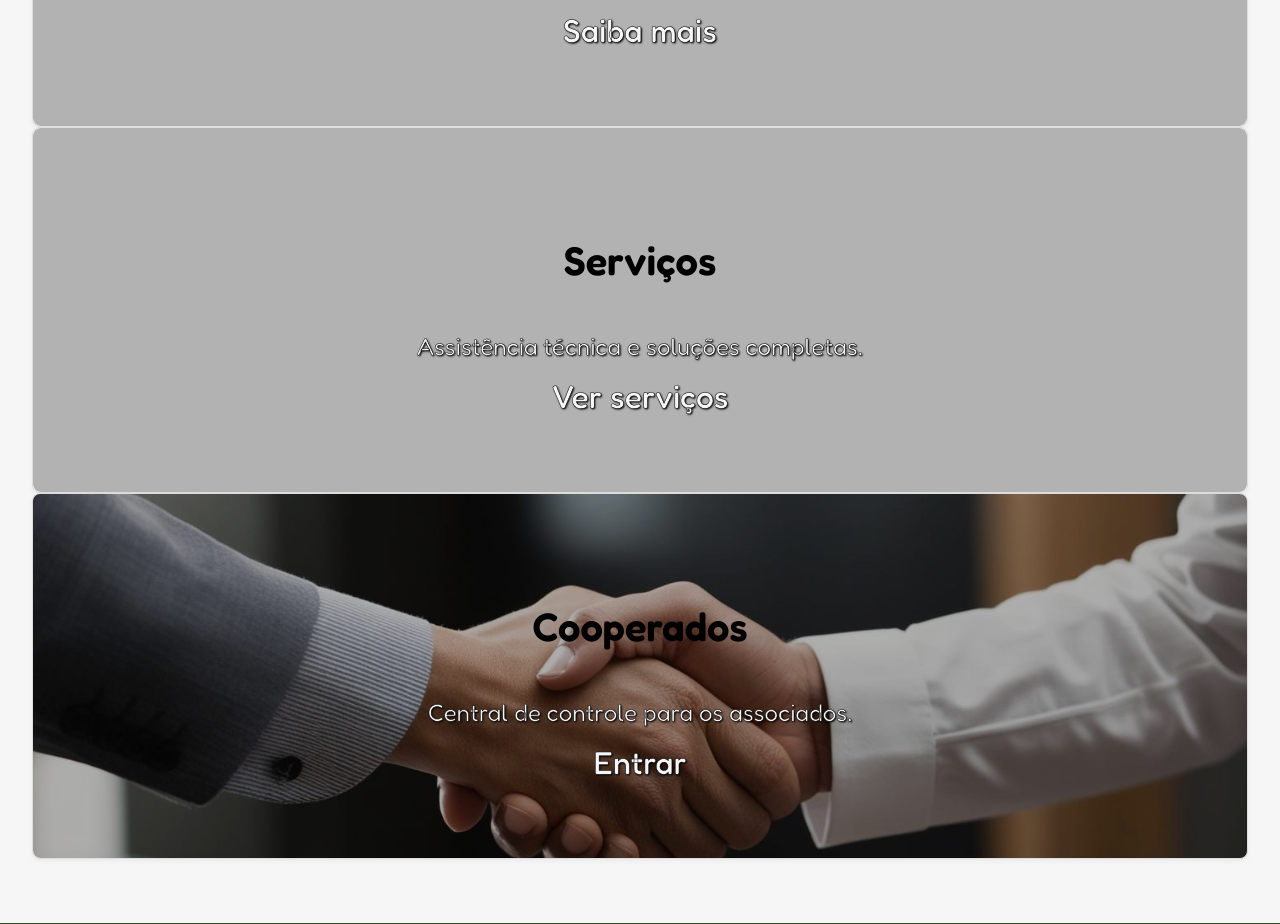
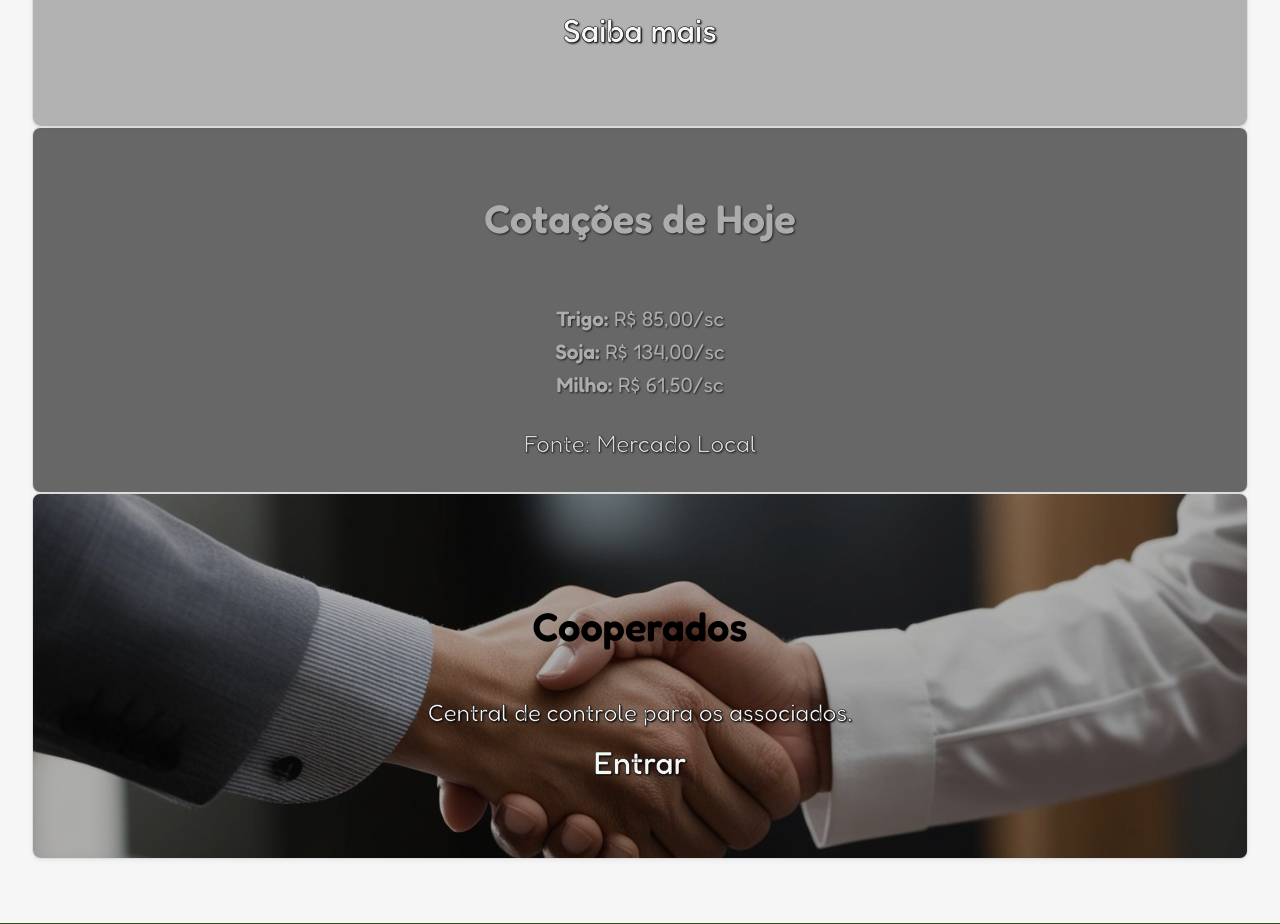
Before and after one commit to YoungNyckolei/tortograo, a plain HTML site: page index.html in a window 1280 px wide. Shown: the part 995-1919 px from the top of the page. Drawn offline with Linux system fonts and the light colour scheme.

Commit message:
cotaçao

```diff
--- a/index.html
+++ b/index.html
@@ -43,10 +43,14 @@
                 <p>Qualidade e confiança para sua lavoura.</p>
                 <a href="produto.html">Saiba mais</a>
             </div>
-            <div class="card servicos">
-                <h3>Serviços</h3>
-                <p>Assistência técnica e soluções completas.</p>
-                <a href="servicos.html">Ver serviços</a>
+            <div class="card cotacoes">
+                <h3>Cotações de Hoje</h3>
+                <ul class="cotacoes-lista">
+                    <li><strong>Trigo:</strong> R$ 85,00/sc</li>
+                    <li><strong>Soja:</strong> R$ 134,00/sc</li>
+                    <li><strong>Milho:</strong> R$ 61,50/sc</li>
+                </ul>
+                <p class="cotacoes-fonte">Fonte: Mercado Local</p>
             </div>
             <div class="card associados">
                 <h3>Cooperados</h3>
--- a/style.css
+++ b/style.css
@@ -241,12 +241,36 @@ section h2 {
     background-repeat: no-repeat;
 }
 
-.card.servicos {
-    background-image: url('servicos.jpg');
-    background-size: cover;
-    background-position: center;
-    background-repeat: no-repeat;
+.card.cotacoes {
+    background: rgba(0, 0, 0, 0.4);
+    background-image: none;
+    text-align: center;
 }
+
+.card.cotacoes h3,
+.card.cotacoes ul,
+.card.cotacoes p {
+    color: #f6f6f6;
+    text-shadow: 1px 1px 2px rgba(0, 0, 0, 0.7);
+}
+
+.cotacoes-lista {
+    list-style: none;
+    padding: 0;
+    margin: 1rem 0;
+    font-size: 1.3rem;
+}
+
+.cotacoes-lista li {
+    margin: 0.5rem 0;
+}
+
+.cotacoes-fonte {
+    font-size: 0.9rem;
+    opacity: 0.8;
+    margin-top: 1rem;
+}
+
 
 .card.associados {
     background-image: url('associados.jpg');
```
